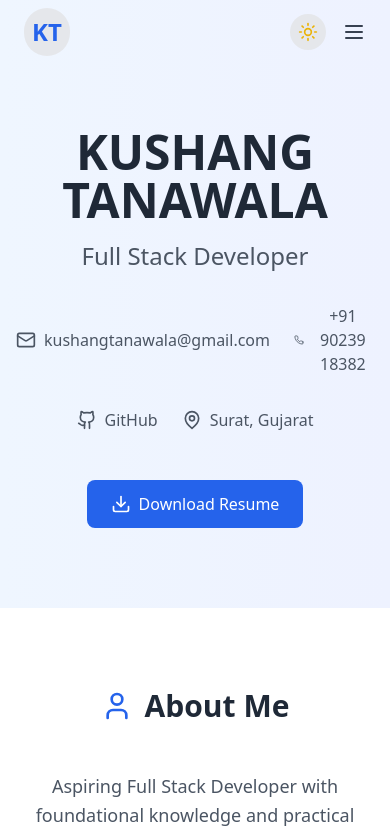
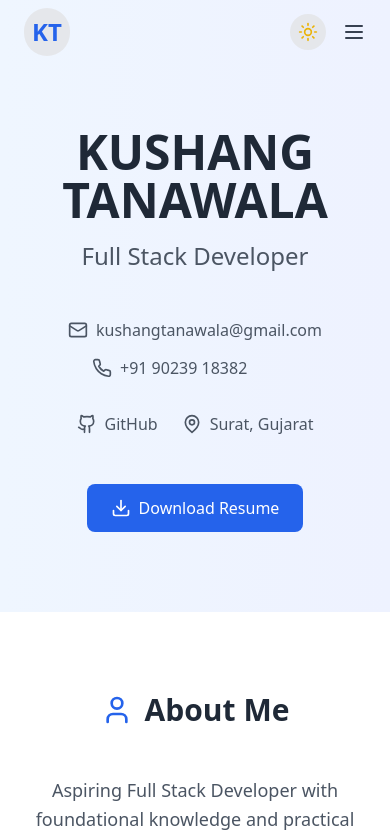
Before and after one commit to kushang2410/Portfolio, a React (Vite) app: page / in a window 390 px wide. Shown: the top 836 px of the page. Built offline with nearby package versions, Linux system fonts and the light colour scheme.

Commit message:
Portfolio

```diff
--- a/src/components/Hero.jsx
+++ b/src/components/Hero.jsx
@@ -24,9 +24,9 @@ const Hero = () => {
           <h1 className="text-5xl font-bold mb-4 text-gray-800 dark:text-white">KUSHANG TANAWALA</h1>
           <h2 className="text-2xl text-gray-600 dark:text-gray-300 mb-8">Full Stack Developer</h2>
 
-          <div className="flex justify-center space-x-6 mb-8">
+          <div className="sm:flex xsm:flex justify-center space-x-6 mb-8">
             <a href="mailto:kushangtanawala@gmail.com" className="flex items-center text-gray-600 dark:text-gray-300 hover:text-blue-600 dark:hover:text-blue-400 transition-colors">
-              <Mail className="w-5 h-5 mr-2" />
+              <Mail className="w-5 h-5 mr-2 my-4" />
               kushangtanawala@gmail.com
             </a>
             <a href="tel:+919023918382" className="flex items-center text-gray-600 dark:text-gray-300 hover:text-blue-600 dark:hover:text-blue-400 transition-colors">
```
